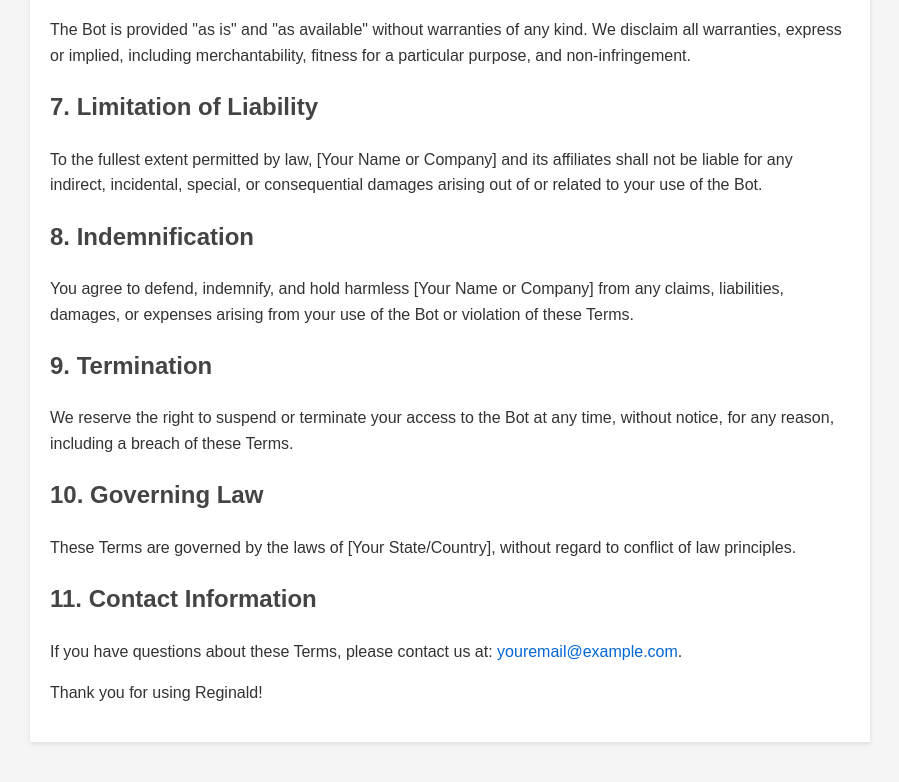
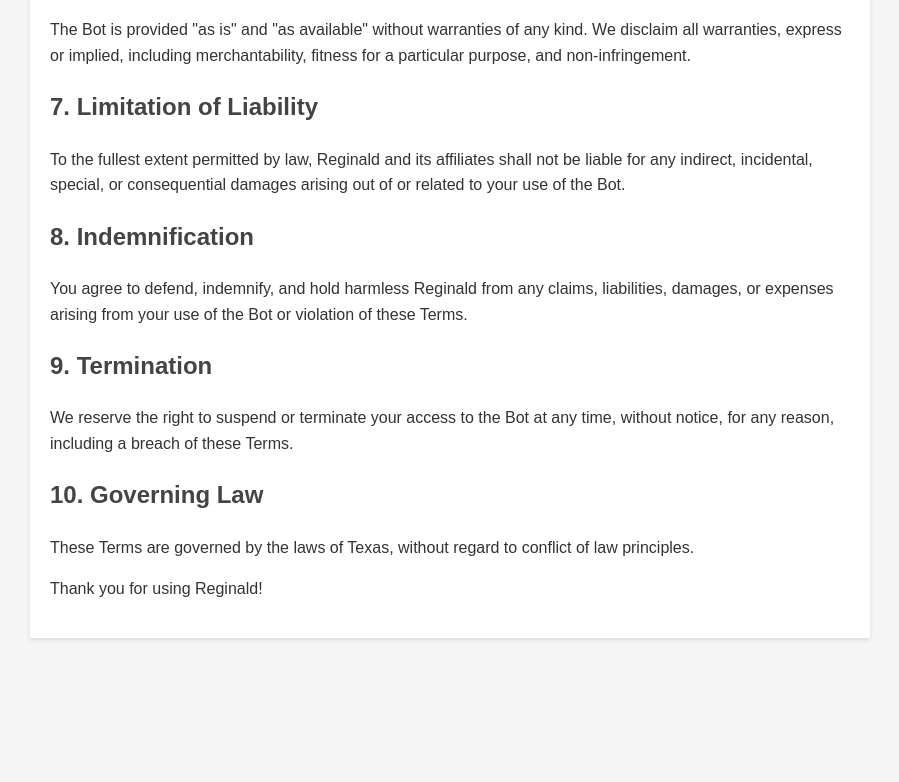
Before and after one commit to SpaceRover2025/Reginald, a plain HTML site: page index.html in a window 1280 px wide. Shown: the part 1150-1932 px from the top of the page, without its empty margins (190-1089 px from the left). After the commit the page ends 1828 px from the top, so only its background shows below. Drawn offline with Linux system fonts and the light colour scheme.

Commit message:
Update index.html

```diff
--- a/index.html
+++ b/index.html
@@ -15,14 +15,18 @@
 <body>
   <div class="container">
     <h1>Terms of Service</h1>
-    <p><em>Last updated: May 27, 2025</em></p>
+    <p><em>Last updated: 2025-05-27</em></p>
     <p>Welcome to <strong>Reginald</strong> (the "Bot"). These Terms of Service ("Terms") govern your access to and use of the Bot on Discord. By adding or using the Bot, you agree to be bound by these Terms. If you do not agree, please do not add or interact with the Bot.</p>
+
     <h2>1. Acceptance of Terms</h2>
     <p>By installing, accessing, or using Reginald, you confirm that you have read, understood, and agree to these Terms and any future modifications. You represent that you are at least 13 years old.</p>
+
     <h2>2. Changes to Terms</h2>
     <p>We may update or revise these Terms at any time. We will post the revised Terms here and update the "Last updated" date. Continued use after changes constitutes acceptance of the new Terms.</p>
+
     <h2>3. Bot Access & Use</h2>
     <p>Subject to your compliance with these Terms, the Bot grants you a limited, non-exclusive, non-transferable license to use its features. You agree not to bypass, disable, or otherwise interfere with any security-related features of the Bot.</p>
+
     <h2>4. User Responsibilities</h2>
     <p>You are solely responsible for your conduct and content shared through the Bot. You agree not to use the Bot to:</p>
     <ul>
@@ -32,20 +36,25 @@
       <li>Harass, bully, or threaten others;</li>
       <li>Engage in spamming or phishing activities.</li>
     </ul>
+
     <h2>5. Intellectual Property</h2>
     <p>The Bot, its name, logo, code, and content are the property of [Your Name or Company] and are protected by copyright, trademark, and other laws. You agree not to reproduce, distribute, or create derivative works without permission.</p>
+
     <h2>6. Disclaimer of Warranties</h2>
     <p>The Bot is provided "as is" and "as available" without warranties of any kind. We disclaim all warranties, express or implied, including merchantability, fitness for a particular purpose, and non-infringement.</p>
+
     <h2>7. Limitation of Liability</h2>
-    <p>To the fullest extent permitted by law, [Your Name or Company] and its affiliates shall not be liable for any indirect, incidental, special, or consequential damages arising out of or related to your use of the Bot.</p>
+    <p>To the fullest extent permitted by law, Reginald and its affiliates shall not be liable for any indirect, incidental, special, or consequential damages arising out of or related to your use of the Bot.</p>
+
     <h2>8. Indemnification</h2>
-    <p>You agree to defend, indemnify, and hold harmless [Your Name or Company] from any claims, liabilities, damages, or expenses arising from your use of the Bot or violation of these Terms.</p>
+    <p>You agree to defend, indemnify, and hold harmless Reginald from any claims, liabilities, damages, or expenses arising from your use of the Bot or violation of these Terms.</p>
+
     <h2>9. Termination</h2>
     <p>We reserve the right to suspend or terminate your access to the Bot at any time, without notice, for any reason, including a breach of these Terms.</p>
+
     <h2>10. Governing Law</h2>
-    <p>These Terms are governed by the laws of [Your State/Country], without regard to conflict of law principles.</p>
-    <h2>11. Contact Information</h2>
-    <p>If you have questions about these Terms, please contact us at: <a href="mailto:youremail@example.com">youremail@example.com</a>.</p>
+    <p>These Terms are governed by the laws of Texas, without regard to conflict of law principles.</p>
+
     <p>Thank you for using Reginald!</p>
   </div>
 </body>
```
